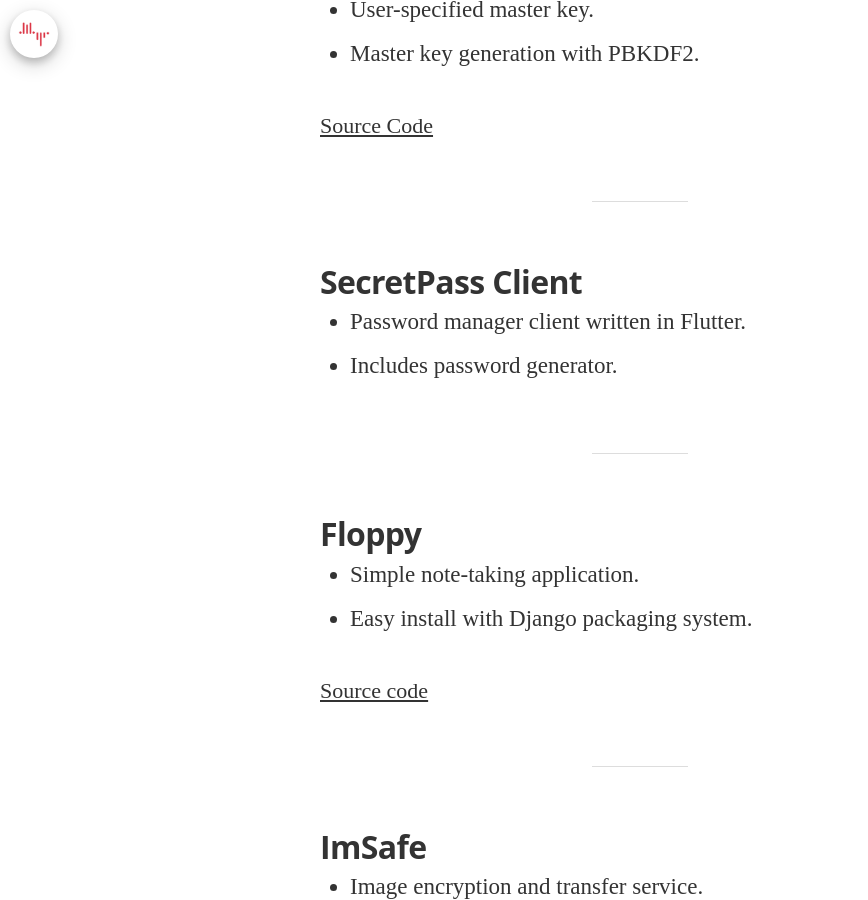
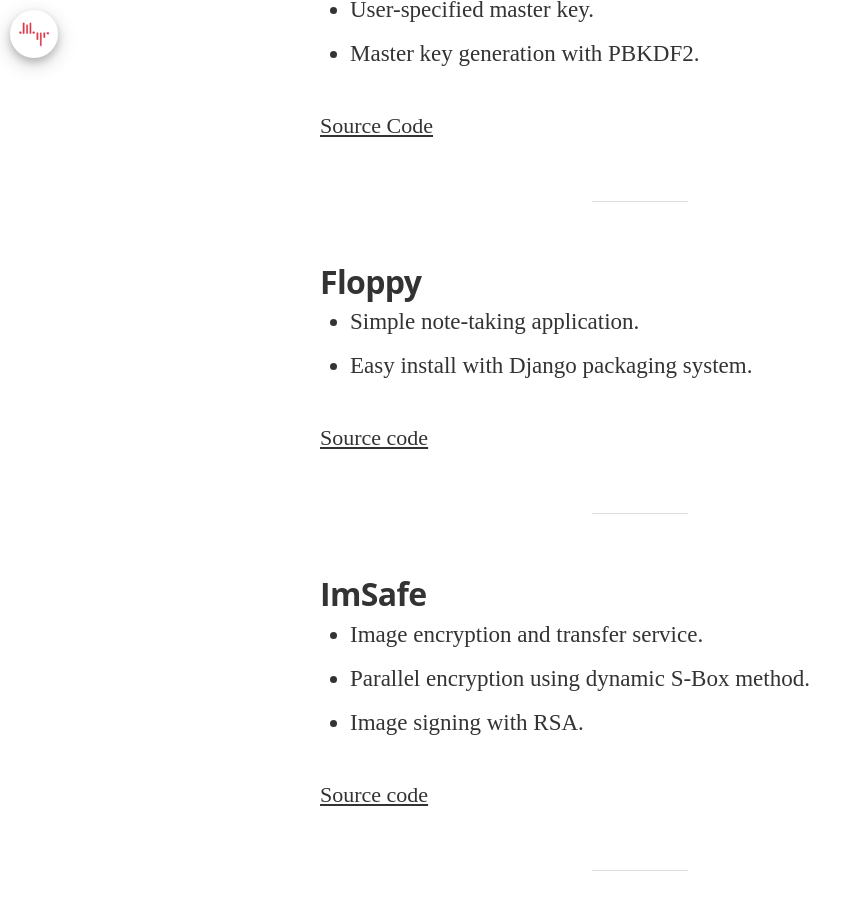
Before and after one commit to alpsakaci/alpsakaci.github.io, a Jekyll site: the page built from projects.md, in a window 1280 px wide and 900 px high, scrolled down 753 px. Shown: the whole window, without its empty margins (0-868 px from the left). Built offline with Jekyll 4.4.1, drawn with Linux system fonts in a browser that asks for light colours; nearby versions of some CDN libraries; some web fonts are replaced.

Commit message:
remove secretpass mobile

```diff
--- a/projects.md
+++ b/projects.md
@@ -14,11 +14,6 @@
 - Master key generation with PBKDF2.
 
 [Source Code](https://github.com/alpsakaci/django-secretpass)
-
----
-## SecretPass Client
-- Password manager client written in Flutter.
-- Includes password generator.
 
 ---
 ## Floppy
```
Also changed, not shown: _posts/2021-05-14-spotify-oauth.md (+1 -1 lines).
